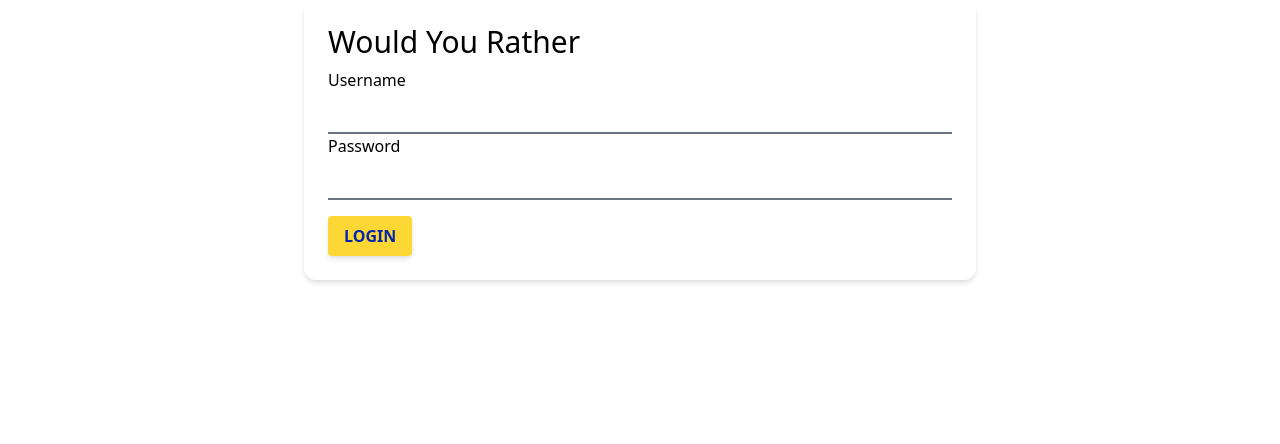
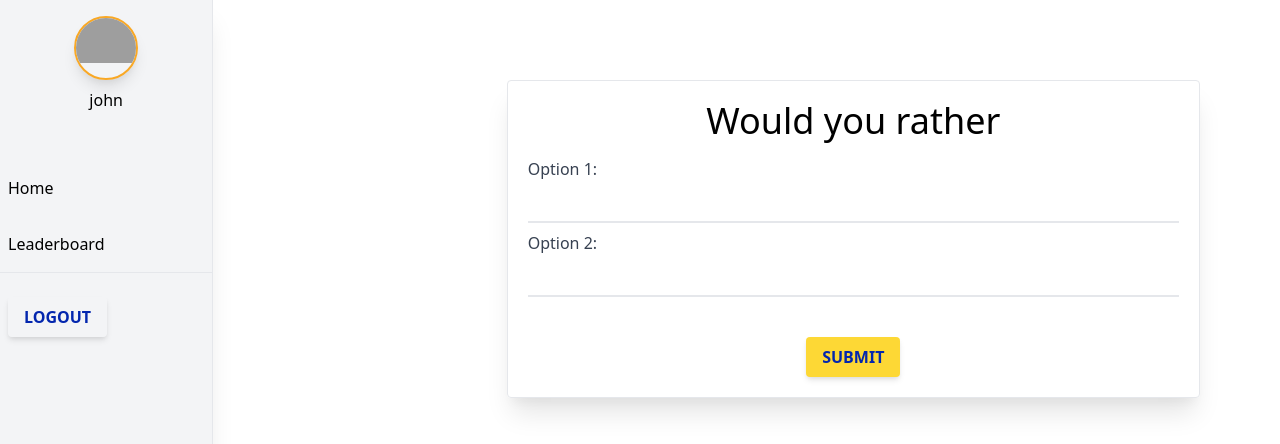
Before and after one commit to adi3009/would-you-rather, a React (Create React App) app: page / in a window 1280 px wide. Shown: the top 444 px of the page. Built offline with nearby package versions, Linux system fonts and the light colour scheme; grey boxes are pictures that could not be loaded.

Commit message:
feature: components UI

```diff
--- a/src/App.js
+++ b/src/App.js
@@ -1,8 +1,38 @@
 import LoginForm from './components/LoginForm';
+import Avatar from './components/Avatar';
+import PollListItem from './components/PollListItem';
+import Sidebar from './components/Sidebar';
+import PollList from './components/PollList';
+import PageTitle from './components/PageTitle';
+import AnswerPoll from './components/AnswerPoll';
+import NewPoll from './components/NewPoll';
 
+const polls = [...Array(10).keys()].map(id => {
+  return {
+    id: id+1,
+    avatar: `avatars/avatar${id+1}.jpg`,
+    text: `...money or ${id+1}`
+  }
+});
 function App() {
   return (
-    <LoginForm/>
+    //<Avatar url='avatars/avatar1.jpg'/>
+    <div>
+      <div className="float-left clear-right">
+      <Sidebar avatar='avatars/avatar5.jpg' name="john"/>
+      </div>
+      <div className="w-2/3 float-right" >
+        {/*<PageTitle title="Polls Not Answered"/>
+      <div className="mt-28">
+      <PollList polls={polls}/>
+      </div>*/}
+      <div className="m-20">
+        {/*<AnswerPoll/>*/}
+        <NewPoll/>
+      </div>
+      </div>
+    </div>
+
   );
 }
 
--- /dev/null
+++ b/src/components/AnswerPoll.js
@@ -0,0 +1,23 @@
+import Avatar from './Avatar';
+import PollOption from './PollOption';
+
+function AnswerPoll() {
+  return (
+    <div className="border rounded shadow-xl p-5 grid grid-col-1 gap-2">
+      <div className="justify-self-center">
+      <Avatar url="avatars/avatar6.png"/>
+      </div>
+      <p className="text-center">snowflake</p>
+      <p className="text-lg text-center">Asks</p>
+      <h3 className="text-4xl text-center mb-2">Would you rather</h3>
+      <form className="grid grid-col-1 gap-2 items-center">
+        <PollOption text="have more time"/>
+        <p className="text-center text-lg text-gray500">or</p>
+        <PollOption text="have more money"/>
+        <button className="btn btn-action-primary justify-self-center mt-8">Submit</button>
+      </form>
+    </div>
+  );
+}
+
+export default AnswerPoll;
--- /dev/null
+++ b/src/components/Avatar.js
@@ -0,0 +1,9 @@
+function Avatar({url}) {
+  return (
+    <div className="rounded-full border-2 border-secondary800 h-16 w-16 overflow-hidden shadow-lg">
+      <img src={url} className=""/>
+    </div>
+  );
+}
+
+export default Avatar;
--- /dev/null
+++ b/src/components/NewPoll.js
@@ -0,0 +1,27 @@
+import React from 'react';
+
+function NewPoll() {
+  return (
+    <div className="border rounded shadow-xl p-5 grid grid-col-1 gap-2">
+      <h3 className="text-4xl text-center mb-2">Would you rather</h3>
+      <form className="grid grid-col-1 gap-2 items-center">
+        <label>
+          <span className="text-gray-700">Option 1: </span>
+          <input type="text"
+                 className="mt-0 block w-full px-0.5 border-0 border-b-2 border-gray-200 focus:ring-0 focus:border-black"/>
+        </label>
+
+        <label>
+          <span className="text-gray-700">Option 2: </span>
+          <input type="text"
+                 className="mt-0 block w-full px-0.5 border-0 border-b-2 border-gray-200 focus:ring-0 focus:border-black"
+          />
+        </label>
+
+        <button className="btn btn-action-primary justify-self-center mt-8">Submit</button>
+      </form>
+    </div>
+  );
+}
+
+export default NewPoll;
--- /dev/null
+++ b/src/components/PageTitle.js
@@ -0,0 +1,9 @@
+function PageTitle({title}) {
+  return (
+    <header className="py-5 border-b shadow-xl bg-white fixed w-full">
+      <h2 className="text-4xl font-medium">{title}</h2>
+    </header>
+  );
+}
+
+export default PageTitle;
--- /dev/null
+++ b/src/components/PollList.js
@@ -0,0 +1,13 @@
+import PollListItem from './PollListItem';
+
+function PollList({polls}) {
+  return (
+    <ul>
+      {polls.map(poll => <li key={poll.id} className="my-4">
+        <PollListItem avatar={poll.avatar} id={poll.id} text={poll.text}/>
+      </li>)}
+    </ul>
+  );
+}
+
+export default PollList;
--- /dev/null
+++ b/src/components/PollListItem.js
@@ -0,0 +1,16 @@
+import Avatar from './Avatar';
+
+function PollListItem({avatar, text, id}) {
+  return (
+    <div className="flex p-4 rounded shadow-md w-1/2">
+      <Avatar url={avatar}/>
+      <div className="ml-4">
+        <h5 className="text-2xl">Would you rather</h5>
+        <p className="text-sm text-gray-500 mt-2">{text}</p>
+        <button className="btn mt-4">View Poll</button>
+      </div>
+    </div>
+  );
+}
+
+export default PollListItem;
--- /dev/null
+++ b/src/components/PollOption.js
@@ -0,0 +1,10 @@
+function PollOption({text}) {
+  return (
+    <div className="rounded py-6 px-5 bg-primary900 flex justify-between items-center">
+      <label className="text-white text-lg">{text}</label>
+      <input type="radio" name="option"/>
+    </div>
+  );
+}
+
+export default PollOption;
--- /dev/null
+++ b/src/components/Sidebar.js
@@ -0,0 +1,25 @@
+import Avatar from './Avatar';
+
+function Sidebar({avatar, name,}) {
+  return (
+    <div className="min-h-screen fixed w-1/6 border-r shadow-xl bg-gray-100">
+      <div className="flex flex-col">
+        <div className="p-4 self-center">
+          <Avatar url={avatar}/>
+          <p className="text-center pt-2">{name}</p>
+        </div>
+        <nav className="mt-8">
+          <ul>
+            <li className="px-2 py-4 hover:bg-primary50">Home</li>
+            <li className="px-2 py-4 hover:bg-primary50">Leaderboard</li>
+          </ul>
+        </nav>
+        <div className="border-t">
+          <button className="btn ml-2 mt-6">Logout</button>
+        </div>
+      </div>
+    </div>
+  );
+}
+
+export default Sidebar;
--- a/src/index.css
+++ b/src/index.css
@@ -1,10 +1,13 @@
 :root {
   --color-primary: #0326AE;
   --color-primary-800: #0326AE;
+  --color-primary-900: #001772;
   --color-primary-500: #3E65FF;
   --color-primary-inactive: #887EFF;
+  --color-primary-50: #EAE8FF;
   --color-secondary: #FDD835;
   --color-secondary-400: #FFEE58;
+  --color-secondary-800: #F9A825;
 }
 
 @tailwind base;
--- a/tailwind.config.js
+++ b/tailwind.config.js
@@ -2,14 +2,18 @@ module.exports = {
   purge: ['./src/**/*.{js,jsx,ts,tsx}', './public/index.html'],
   darkMode: false, // or 'media' or 'class'
   theme: {
-    extend: {},
+    extend: {
       colors: {
         primary: 'var(--color-primary)',
+        primary900: 'var(--color-primary-900)',
         primary800: 'var(--color-primary-800)',
         primary500: 'var(--color-primary-500)',
+        primary50: 'var(--color-primary-50)',
         primaryInactive: 'var(--color-primary-inactive)',
         secondary: 'var(--color-secondary)',
-      secondary400: 'var(--color-secondary-400)'
+        secondary400: 'var(--color-secondary-400)',
+        secondary800: 'var(--color-secondary-800)'
+      }
     }
   },
   variants: {
```
Lines whose indentation alone changed are shown as unchanged.
